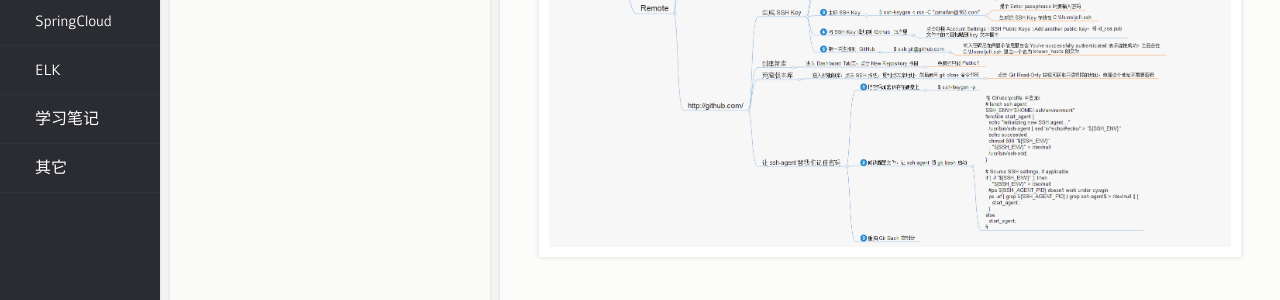
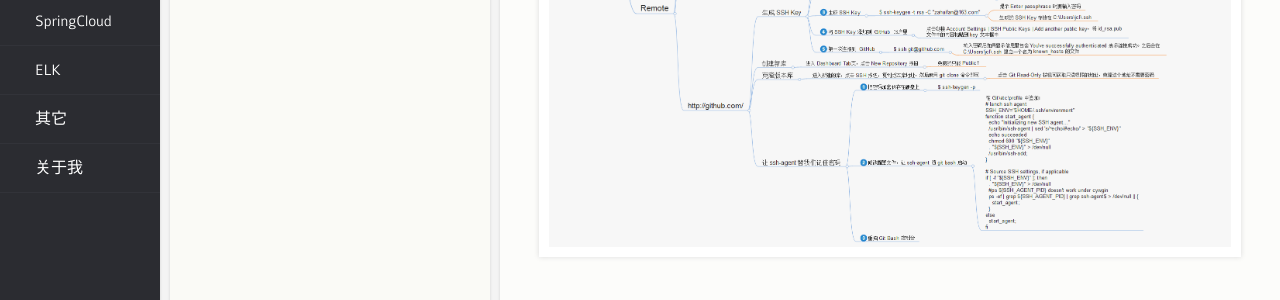
Before and after one commit to gitile/gitile.github.io, a Jekyll site: the page built from _posts/201411/2014-11-14-git_command.html, in a window 1280 px wide. Shown: the part 1152-1452 px from the top of the page. Built offline with Jekyll 4.4.1, drawn with Linux system fonts in a browser that asks for light colours; comment, search, counter and statistics services are not loaded.

Commit message:
修改结构

```diff
--- a/_layouts/default.html
+++ b/_layouts/default.html
@@ -31,8 +31,8 @@
 			<li id="label2" class="label"><span>Java</span></li>
 			<li id="label3" class="label"><span>SpringCloud</span></li>
 			<li id="label4" class="label"><span>ELK</span></li>
-			<li id="label5" class="label"><span>学习笔记</span></li>
-			<a id="about" href="/index.html">其它</a>
+			<li id="label5" class="label"><span>其它</span></li>
+			<a id="about" href="/index.html">关于我</a>
 		</ul>
 		<a id="contact_me" href="mailto:xtotly@gmail.com?Subject=Hi Niuplus"></a>
 		<a id="rss" href="{{ site.rss_path }}" target="blank"></a>
```
